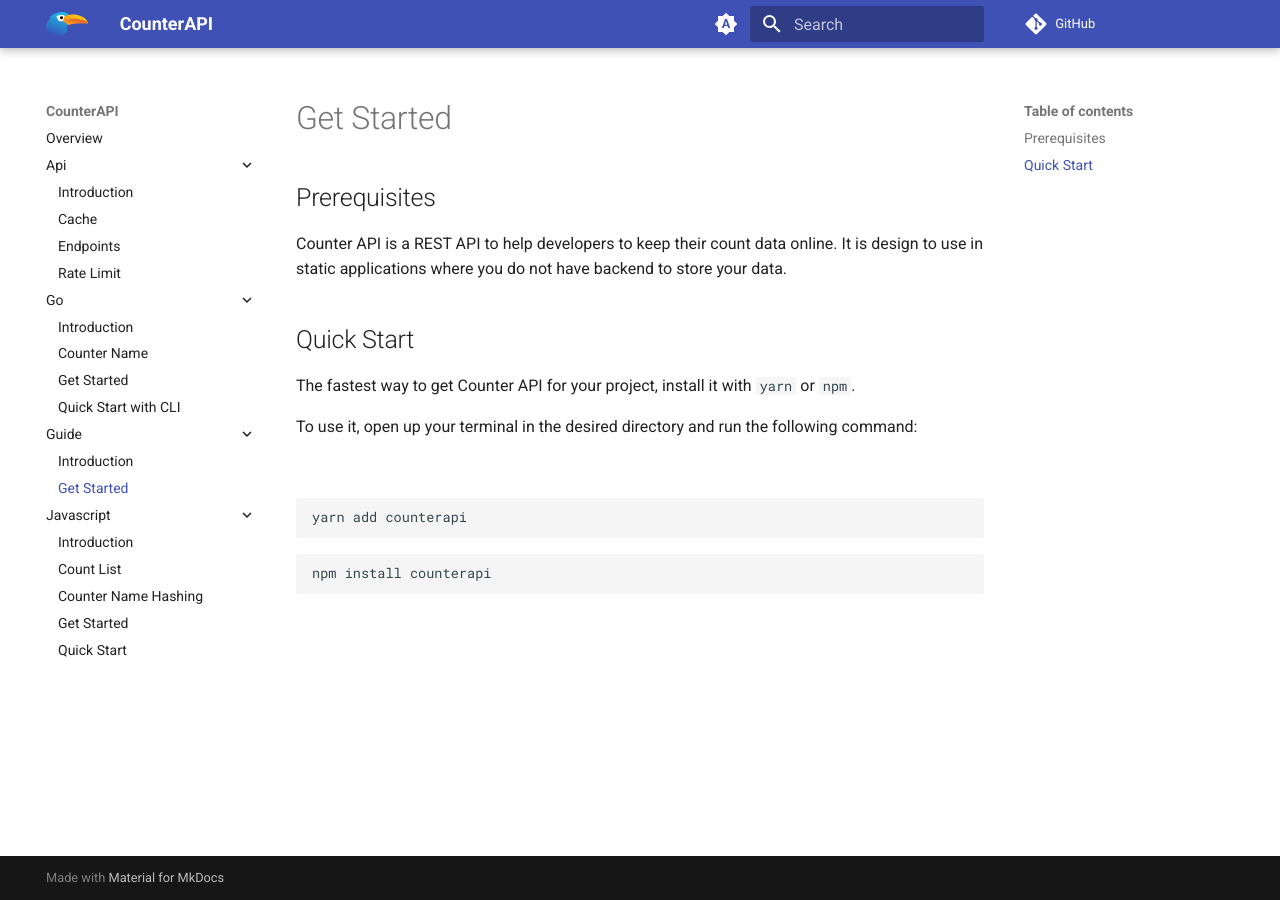
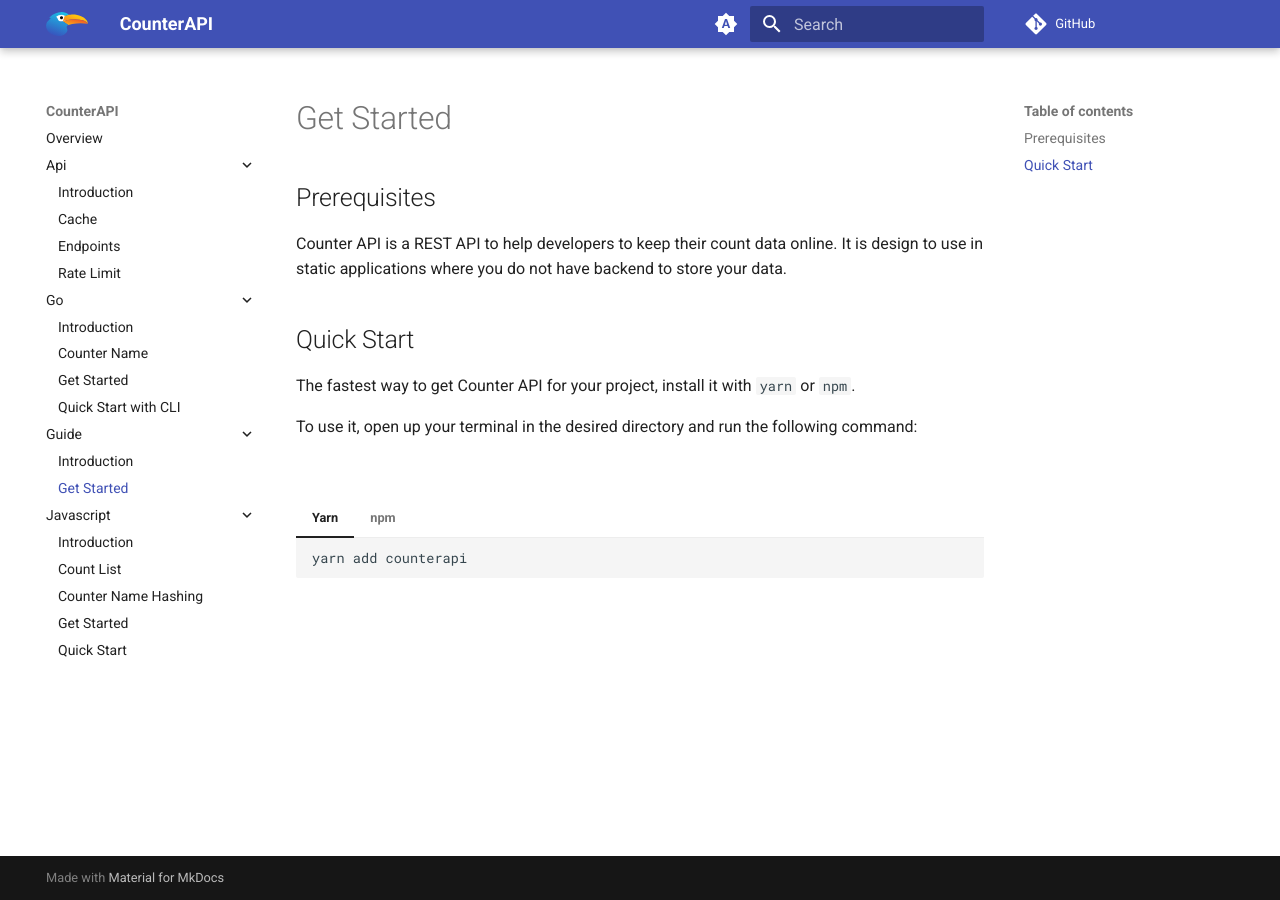
Before and after one commit to counterapi/docs, an MkDocs documentation site: the page built from docs/guide/get-started.md, in a window 1280 px wide. Built offline with MkDocs 1.6.1 and Material for MkDocs 9.7.7, drawn with Linux system fonts in a browser that asks for light colours; comment, search, counter and statistics services are not loaded.

Commit message:
chore: Improve library docs

````diff
--- a/docs/guide/get-started.md
+++ b/docs/guide/get-started.md
@@ -13,18 +13,15 @@
 
 <br/>
 
-<CodeGroup>
-<CodeGroupItem title="YARN">
 
-```bash
-yarn add counterapi
-```
-</CodeGroupItem>
+=== "Yarn"
 
-<CodeGroupItem title="NPM">
+    ``` shell
+    yarn add counterapi
+    ```
 
-```bash
-npm install counterapi
-```
-</CodeGroupItem>
-</CodeGroup>
+=== "npm"
+
+    ``` shell
+    npm install counterapi
+    ```
--- a/mkdocs.yml
+++ b/mkdocs.yml
@@ -46,3 +46,12 @@
   - pymdownx.emoji:
       emoji_index: !!python/name:material.extensions.emoji.twemoji
       emoji_generator: !!python/name:material.extensions.emoji.to_svg
+  - pymdownx.highlight:
+      anchor_linenums: true
+      line_spans: __span
+      pygments_lang_class: true
+  - pymdownx.inlinehilite
+  - pymdownx.snippets
+  - pymdownx.superfences
+  - pymdownx.tabbed:
+      alternate_style: true
````
Also changed, not shown: docs/javascript/get-started.md (+8 -12 lines), 1 other file.
